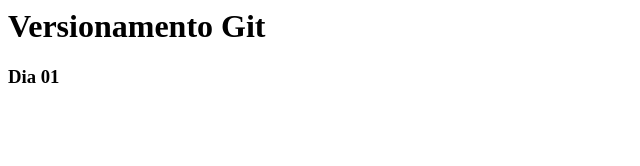
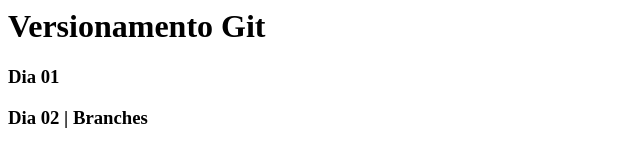
Before and after one commit to vjesus/projeto_turma3, a plain HTML site: page index.html in a window 1280 px wide. Shown: the whole page, without its empty margins (0-640 px from the left). Drawn offline with Linux system fonts and the light colour scheme.

Commit message:
Alterar index para exemplos de branches

```diff
--- a/index.html
+++ b/index.html
@@ -6,5 +6,6 @@
 	<body>
 		<h1> Versionamento Git </h1>
 		<h3> Dia 01 </h3>
+		<h3> Dia 02 | Branches </h3>
 	</body>
 </html>
```
